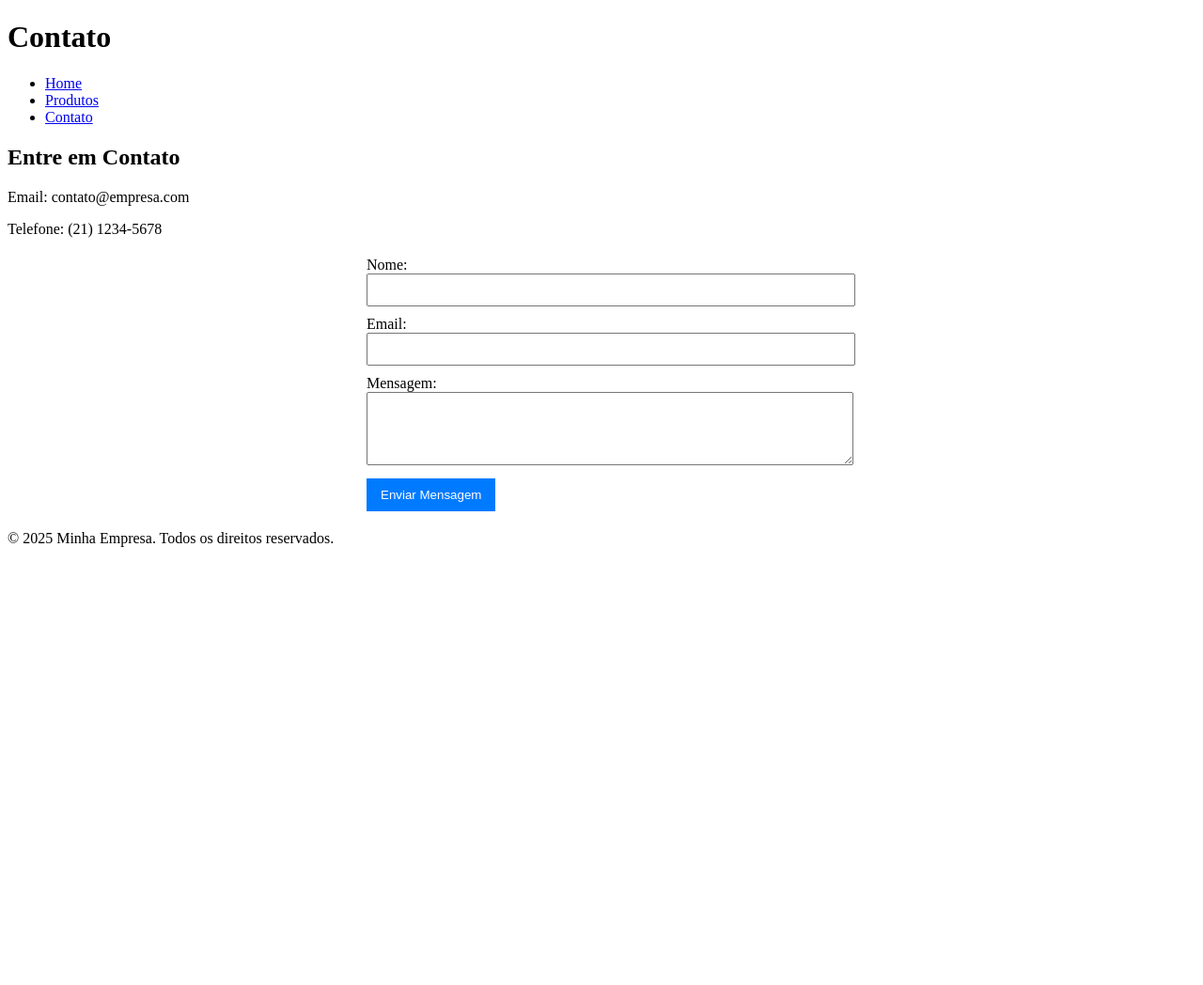
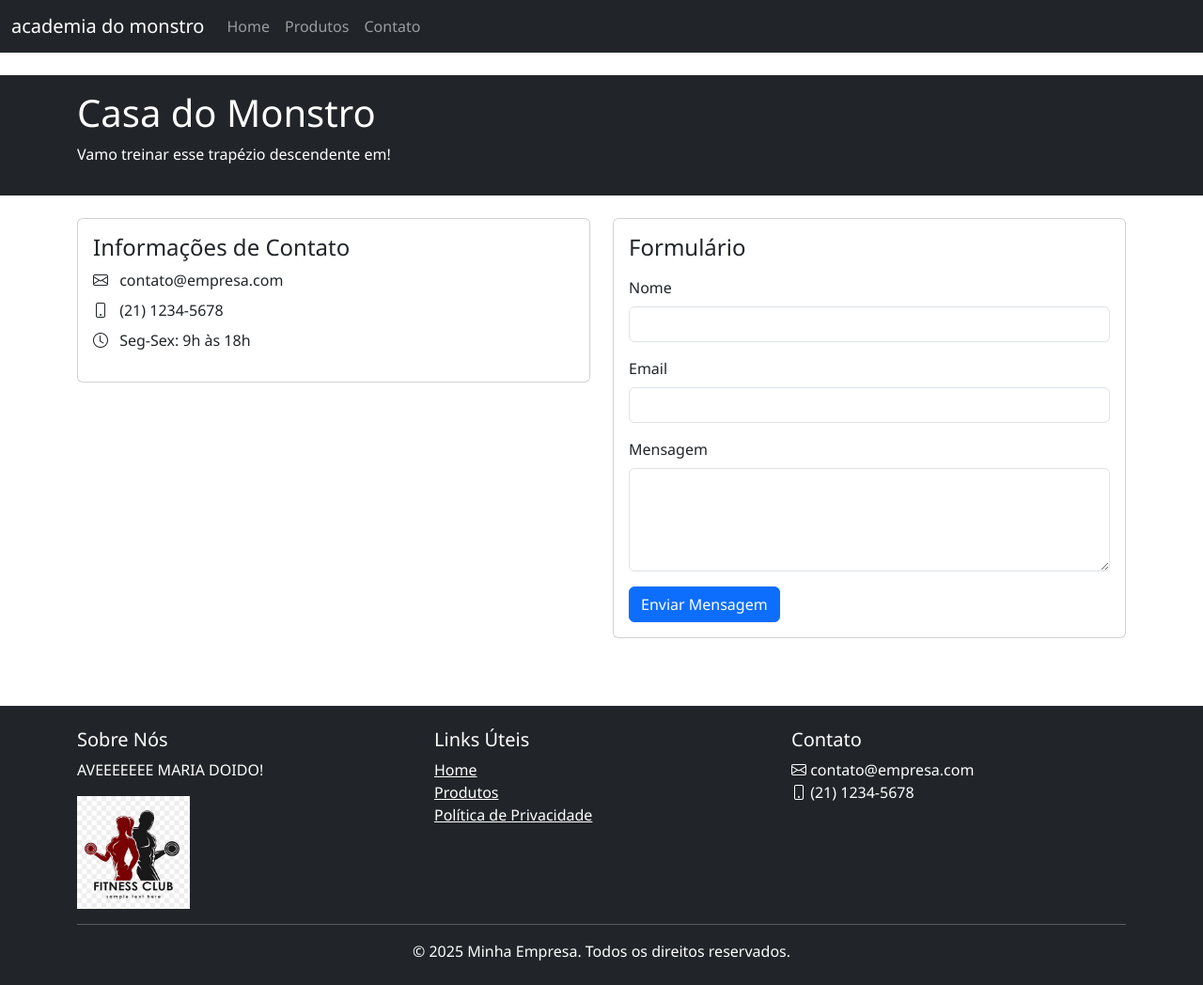
Before and after one commit to RemRewwe/Python-BackEnd, a Django app: page /contatos/ in a window 1280 px wide. Shown: the whole page at 94% size. Before the commit the page ends 582 px from the top, so only its background shows below. Run offline with Django 5.2, Linux system fonts and the light colour scheme.

Commit message:
Add files via upload

```diff
--- a/academiamonstro/settings.py
+++ b/academiamonstro/settings.py
@@ -118,6 +118,7 @@
 # https://docs.djangoproject.com/en/5.2/howto/static-files/
 
 STATIC_URL = '/static/'
+import os
 
 STATICFILES_DIRS = [
     os.path.join(BASE_DIR, 'static'),       # Pasta global (opcional)
--- /dev/null
+++ b/leo_stronda_app/static/leo_stronda_app/css/styles.css
@@ -0,0 +1,15 @@
+:root {
+    --primary-color: #00ff55;
+    --dark-color: #343a40;
+}
+
+body {
+    font-family: 'Segoe UI', sans-serif;
+}
+
+.card {
+    transition: transform 0.3s;
+}
+.card:hover {
+    transform: translateY(-5px);
+}
--- a/leo_stronda_app/templates/leo_stronda_app/base.html
+++ b/leo_stronda_app/templates/leo_stronda_app/base.html
@@ -4,23 +4,40 @@
 <head>
     <meta charset="UTF-8">
     <meta name="viewport" content="width=device-width, initial-scale=1.0">
-    <title>{% block title %}{% endblock %}</title>
-    <!-- Bootstrap CSS via CDN -->
+    <title>{% block title %}Meu Site Django{% endblock %}</title>
+
+    <!-- Bootstrap CSS -->
     <link href="https://cdn.jsdelivr.net/npm/bootstrap@5.3.0/dist/css/bootstrap.min.css" rel="stylesheet">
+
+    <!-- Bootstrap Icons -->
+    <link rel="stylesheet" href="https://cdn.jsdelivr.net/npm/bootstrap-icons@1.10.0/font/bootstrap-icons.css">
+
+    <!-- CSS Personalizado -->
+    <link rel="stylesheet" href="{% static 'leo_stronda_app/css/styles.css' %}">
+
+    <!-- Bloco para CSS específico de páginas -->
+    {% block extra_css %}{% endblock %}
 </head>
-<body>
-    {% include 'leo_stronda_app/partials/navbar.html' %}  <!-- Navbar separada -->
+<body class="d-flex flex-column min-vh-100">
+    <!-- Inclusão da Navbar -->
+    {% include 'leo_stronda_app/partials/navbar.html' %}
 
-    <div class="container mt-4">
+    <!-- Container principal com margem e padding -->
+    <main class="flex-grow-1 my-4">
+        <!-- Bloco de conteúdo principal -->
         {% block content %}{% endblock %}
-    </div>
+    </main>
 
-    <!-- Rodapé -->
-    <footer class="bg-light text-center p-3 mt-5">
-        <p>&copy; {% now "Y" %} Minha Empresa. Todos os direitos reservados.</p>
-    </footer>
+    <!-- Inclusão do Footer -->
+    {% include 'leo_stronda_app/partials/_footer.html' %}
 
-    <!-- Bootstrap JS + Popper -->
+    <!-- Bootstrap Bundle com Popper -->
     <script src="https://cdn.jsdelivr.net/npm/bootstrap@5.3.0/dist/js/bootstrap.bundle.min.js"></script>
+
+    <!-- Inclusão dos scripts padrão -->
+    {% include 'leo_stronda_app/partials/_scripts.html' %}
+
+    <!-- Bloco para JS específico de páginas -->
+    {% block extra_js %}{% endblock %}
 </body>
 </html>
--- a/leo_stronda_app/templates/leo_stronda_app/contatos.html
+++ b/leo_stronda_app/templates/leo_stronda_app/contatos.html
@@ -1,55 +1,54 @@
-<!DOCTYPE html>
-<html lang="pt-BR">
-<head>
-    <meta charset="UTF-8">
-    <meta name="viewport" content="width=device-width, initial-scale=1.0">
-    <title>Fale Conosco</title>
-    <style>
-        form { max-width: 500px; margin: 20px auto; }
-        label { display: block; margin-top: 10px; }
-        input, textarea { width: 100%; padding: 8px; }
-        button { background: #007bff; color: white; border: none; padding: 10px 15px; margin-top: 10px; }
-    </style>
-</head>
-<body>
-    <header>
-        <h1>Contato</h1>
-        <nav>
-            <ul>
-                <li><a href="{% url 'home' %}">Home</a></li>
-                <li><a href="{% url 'produto' %}">Produtos</a></li>
-                <li><a href="{% url 'contatos' %}" class="ativo">Contato</a></li>
-            </ul>
-        </nav>
-    </header>
+{% extends 'leo_stronda_app/base.html' %}
 
-    <main>
-        <section>
-            <h2>Entre em Contato</h2>
+{% block title %}Fale Conosco{% endblock %}
 
-            <div class="info-contato">
-                <p>Email: contato@empresa.com</p>
-                <p>Telefone: (21) 1234-5678</p>
+{% block content %}
+
+<!-- Header personalizado para contatos -->
+{% with "Fale Conosco" as header_title %}
+{% with "Estamos aqui para ajudar" as header_subtitle %}
+    {% include 'leo_stronda_app/partials/_header.html' %}
+{% endwith %}
+{% endwith %}
+
+<div class="container mt-4">
+    <div class="row">
+        <div class="col-md-6">
+            <div class="card mb-4">
+                <div class="card-body">
+                    <h2 class="h4 card-title">Informações de Contato</h2>
+                    <ul class="list-unstyled">
+                        <li class="mb-2"><i class="bi bi-envelope me-2"></i> contato@empresa.com</li>
+                        <li class="mb-2"><i class="bi bi-phone me-2"></i> (21) 1234-5678</li>
+                        <li><i class="bi bi-clock me-2"></i> Seg-Sex: 9h às 18h</li>
+                    </ul>
+                </div>
             </div>
+        </div>
 
-            <form method="post">
-                {% csrf_token %}
-                <label for="nome">Nome:</label>
-                <input type="text" id="nome" name="nome" required>
-
-                <label for="email">Email:</label>
-                <input type="email" id="email" name="email" required>
-
-                <label for="mensagem">Mensagem:</label>
-                <textarea id="mensagem" name="mensagem" rows="4" required></textarea>
-
-                <button type="submit">Enviar Mensagem</button>
-            </form>
-        </section>
-    </main>
-
-    <footer>
-        <p>&copy; {% now "Y" %} Minha Empresa. Todos os direitos reservados.</p>
-    </footer>
-</body>
-</html>
+        <div class="col-md-6">
+            <div class="card">
+                <div class="card-body">
+                    <h2 class="h4 card-title">Formulário</h2>
+                    <form method="post" class="mt-3">
+                        {% csrf_token %}
+                        <div class="mb-3">
+                            <label for="nome" class="form-label">Nome</label>
+                            <input type="text" class="form-control" id="nome" name="nome" required>
+                        </div>
+                        <div class="mb-3">
+                            <label for="email" class="form-label">Email</label>
+                            <input type="email" class="form-control" id="email" name="email" required>
+                        </div>
+                        <div class="mb-3">
+                            <label for="mensagem" class="form-label">Mensagem</label>
+                            <textarea class="form-control" id="mensagem" name="mensagem" rows="4" required></textarea>
+                        </div>
+                        <button type="submit" class="btn btn-primary">Enviar Mensagem</button>
+                    </form>
+                </div>
+            </div>
+        </div>
+    </div>
+</div>
+{% endblock %}
--- /dev/null
+++ b/leo_stronda_app/templates/leo_stronda_app/partials/_footer.html
@@ -0,0 +1,38 @@
+<!-- meuapp/templates/meuapp/partials/_footer.html -->
+{% load static %}
+
+<footer class="bg-dark text-white mt-5">
+    <div class="container py-4">
+        <div class="row">
+            <!-- Seção About -->
+            <div class="col-md-4">
+                <h5>Sobre Nós</h5>
+                <p>AVEEEEEEE MARIA DOIDO! </p>
+                <img src="{% static 'leo_stronda_app/img/logo-white.png' %}" alt="Logo" width="120">
+            </div>
+
+            <!-- Links Rápidos -->
+            <div class="col-md-4">
+                <h5>Links Úteis</h5>
+                <ul class="list-unstyled">
+                    <li><a href="{% url 'home' %}" class="text-white">Home</a></li>
+                    <li><a href="{% url 'produto' %}" class="text-white">Produtos</a></li>
+                    <li><a href="#" class="text-white">Política de Privacidade</a></li>
+                </ul>
+            </div>
+
+            <!-- Contato -->
+            <div class="col-md-4">
+                <h5>Contato</h5>
+                <ul class="list-unstyled">
+                    <li><i class="bi bi-envelope"></i> contato@empresa.com</li>
+                    <li><i class="bi bi-phone"></i> (21) 1234-5678</li>
+                </ul>
+            </div>
+        </div>
+        <hr class="bg-light">
+        <div class="text-center">
+            <p class="mb-0">&copy; {% now "Y" %} Minha Empresa. Todos os direitos reservados.</p>
+        </div>
+    </div>
+</footer>
--- /dev/null
+++ b/leo_stronda_app/templates/leo_stronda_app/partials/_header.html
@@ -0,0 +1,7 @@
+<!-- meuapp/templates/meuapp/partials/_header.html -->
+<header class="bg-dark text-white p-3">
+    <div class="container">
+        <h1>{% block header_title %}Casa do Monstro{% endblock %}</h1>
+        <p>{% block header_subtitle %}Vamo treinar esse trapézio descendente em!{% endblock %}</p>
+    </div>
+</header>
--- a/leo_stronda_app/templates/leo_stronda_app/partials/navbar.html
+++ b/leo_stronda_app/templates/leo_stronda_app/partials/navbar.html
@@ -1,6 +1,6 @@
 <nav class="navbar navbar-expand-lg navbar-dark bg-dark">
     <div class="container-fluid">
-        <a class="navbar-brand" href="{% url 'home' %}">Meu Site</a>
+        <a class="navbar-brand" href="{% url 'home' %}">academia do monstro</a>
         <button class="navbar-toggler" type="button" data-bs-toggle="collapse" data-bs-target="#navbarNav">
             <span class="navbar-toggler-icon"></span>
         </button>
--- a/leo_stronda_app/views.py
+++ b/leo_stronda_app/views.py
@@ -1,7 +1,7 @@
 from django.shortcuts import render, redirect
 from .models import Produto
 from django.conf import settings
-from .forms import ProdutoForm, ProfileForm
+from .forms import ProdutoForm, ProfileForm, ContatoForm
 import os
 
 def home(request):
@@ -44,3 +44,13 @@
     else:
         form = ProfileForm()
     return render(request, 'leo_stronda_app/upload_profile.html', {'form': form})
+
+def contato(request):
+    if request.method == 'POST':
+        form = ContatoForm(request.POST)
+        if form.is_valid():
+            form.save()
+            return redirect('contatos')
+    else:
+        form = ContatoForm()
+    return render(request, 'leo_stronda_app/contatos.html', {'form': form})
```
Also changed, not shown: leo_stronda_app/forms.py (+7 -1 lines), leo_stronda_app/models.py (+8 -0 lines), leo_stronda_app/templates/leo_stronda_app/home.html (+15 -44 lines), leo_stronda_app/templates/leo_stronda_app/produto.html (+35 -45 lines), manage.py (added, +22 -0 lines), db.sqlite3 (added), leo_stronda_app/migrations/0002_contato.py (added), leo_stronda_app/migrations/0003_rename_nome2_contato_nome.py (added), leo_stronda_app/static/leo_stronda_app/img/logo-white.png (added).
